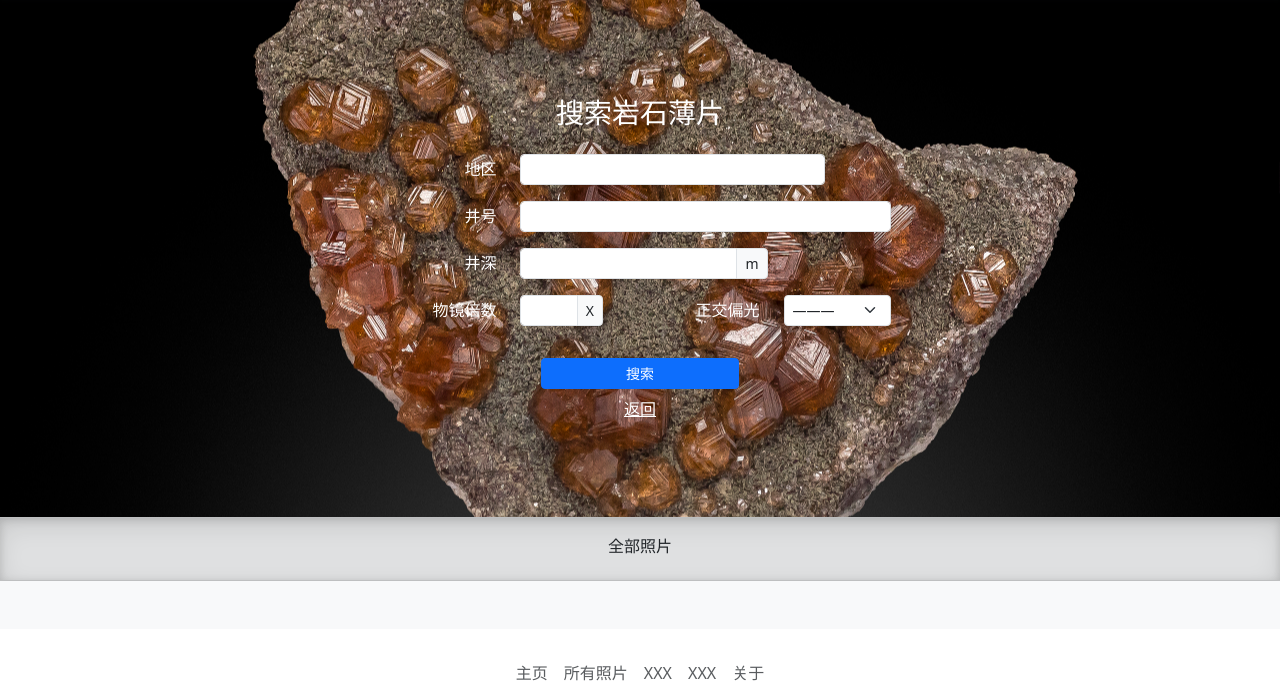
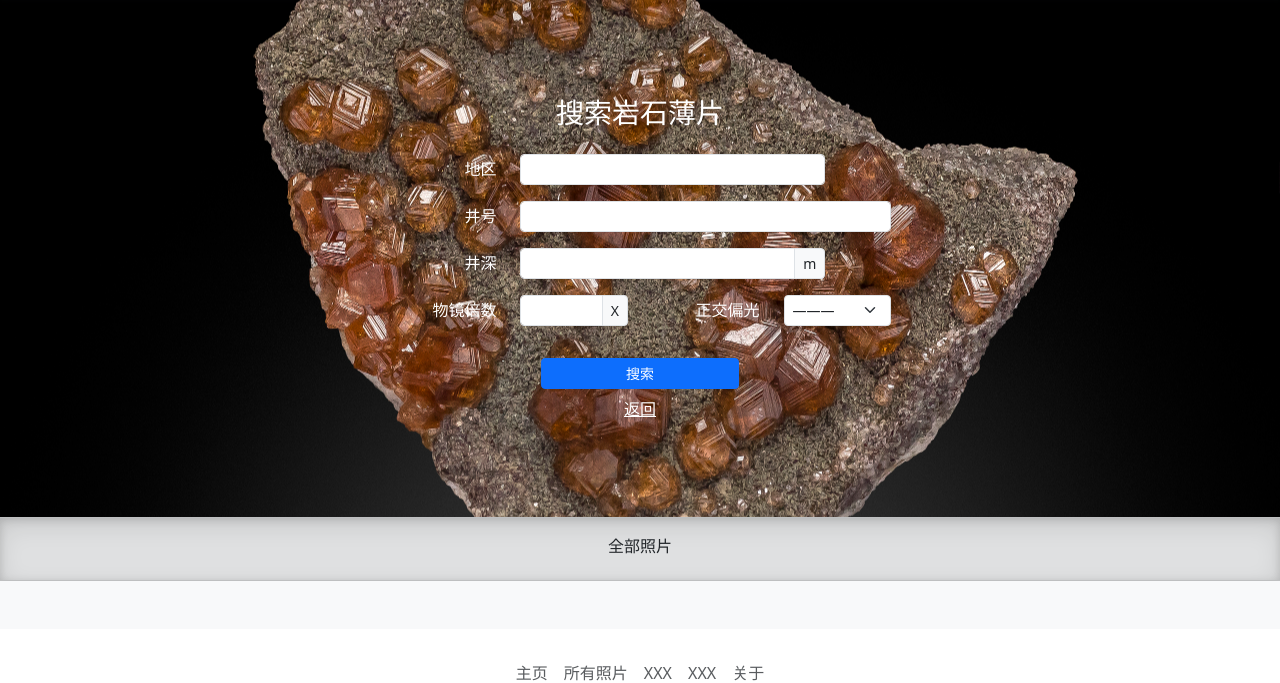
Before and after one commit to BackNumberyyds/rock-thin-section, a Django app: page / in a window 1280 px wide. Shown: the part 66-749 px from the top of the page. Run offline with Django 4.2, Linux system fonts and the light colour scheme; data that the repository does not hold is empty; parts of the project's set-up code (start-up, migrations or seed data) failed here and were passed over; some libraries are stand-ins or nearby versions.

Commit message:
adjust input width in index page

```diff
--- a/rock/templates/index.html
+++ b/rock/templates/index.html
@@ -59,7 +59,7 @@
                                     {{ detailed_form.depth_field.label }}
                                 </label>
                             </div>
-                            <div class="col-lg-4 col-sm-3 col-auto pe-1">
+                            <div class="col-lg-5 col-4">
                                 <div class="input-group input-group-sm">
                                     {{ detailed_form.depth_field }}
                                     <span class="input-group-text">m</span>
@@ -74,7 +74,7 @@
                                             {{ detailed_form.lens_field.label }}
                                         </label>
                                     </div>
-                                    <div class="col-sm-3 col-2 pe-1">
+                                    <div class="col-sm-4 col-3">
                                         <div class="input-group input-group-sm">
                                             {{ detailed_form.lens_field }}
                                             <span class="input-group-text">X</span>
```
